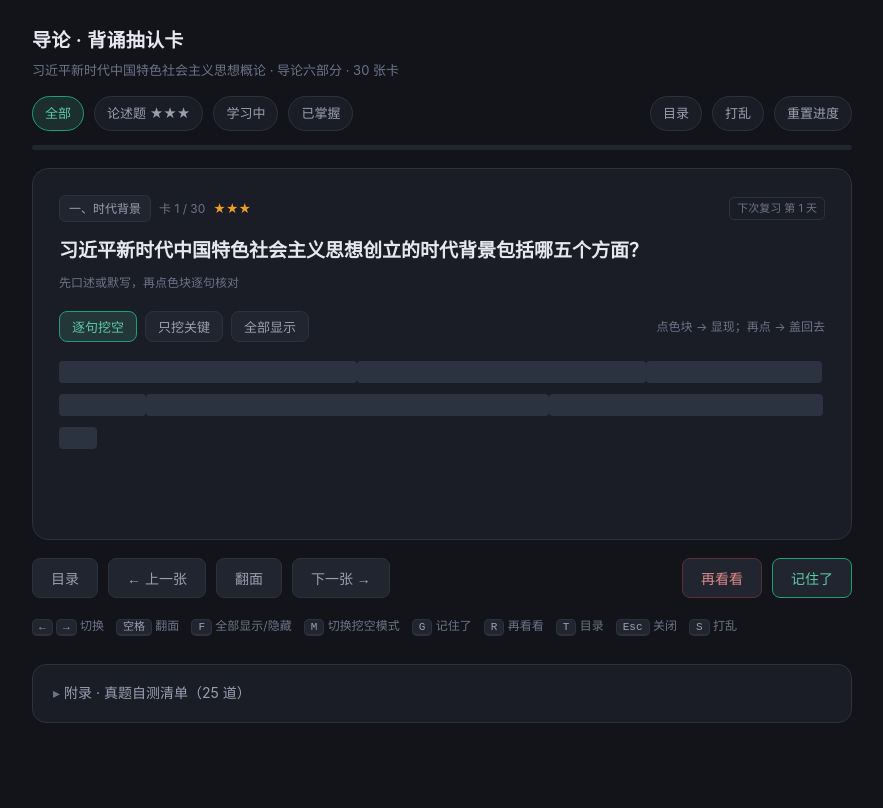
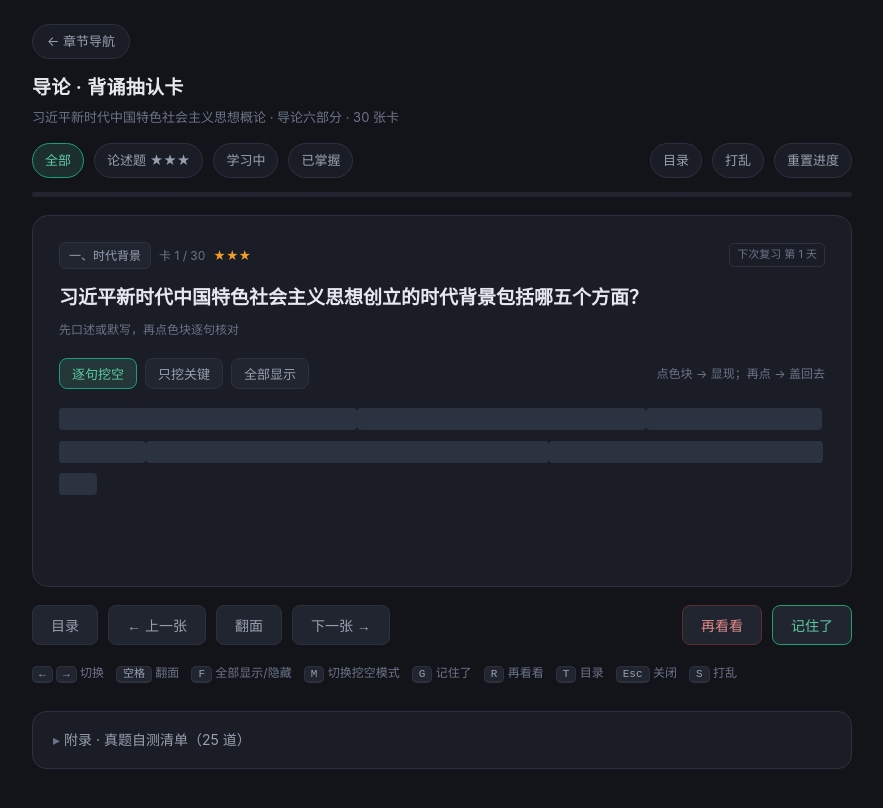
Before and after one commit to 1128-66/flashcards, a plain HTML site: page 01-导论.html in a window 1280 px wide. Shown: the whole page, without its empty margins (198-1081 px from the left). Drawn offline with Linux system fonts and the light colour scheme.

Commit message:
章节页添加返回首页链接

```diff
--- a/01-导论.html
+++ b/01-导论.html
@@ -143,12 +143,19 @@ details li:before{content:"· ";color:var(--faint)}
 .toc-g li.cur{background:var(--accent-dim);color:var(--text)}
 .toc-g li.cur .tn{color:var(--accent-soft)}
 .toc-foot{margin-top:6px;padding-top:14px;border-top:1px dashed var(--line);font-size:12px;color:var(--faint);line-height:1.9}
+.home-link{
+  display:inline-block;margin-bottom:12px;font-size:13px;color:var(--muted);
+  text-decoration:none;padding:5px 14px;border:1px solid var(--line);
+  border-radius:99px;background:var(--surface);transition:.15s;
+}
+.home-link:hover{border-color:var(--accent);color:var(--accent-soft)}
 </style>
 </head>
 <body>
 <div class="wrap">
 
 <header>
+  <a class="home-link" href="index.html">← 章节导航</a>
   <h1>导论 · 背诵抽认卡</h1>
   <div class="sub">习近平新时代中国特色社会主义思想概论 · 导论六部分 · 30 张卡</div>
   <div class="bar">
```
Also changed, not shown: 1 other file.
